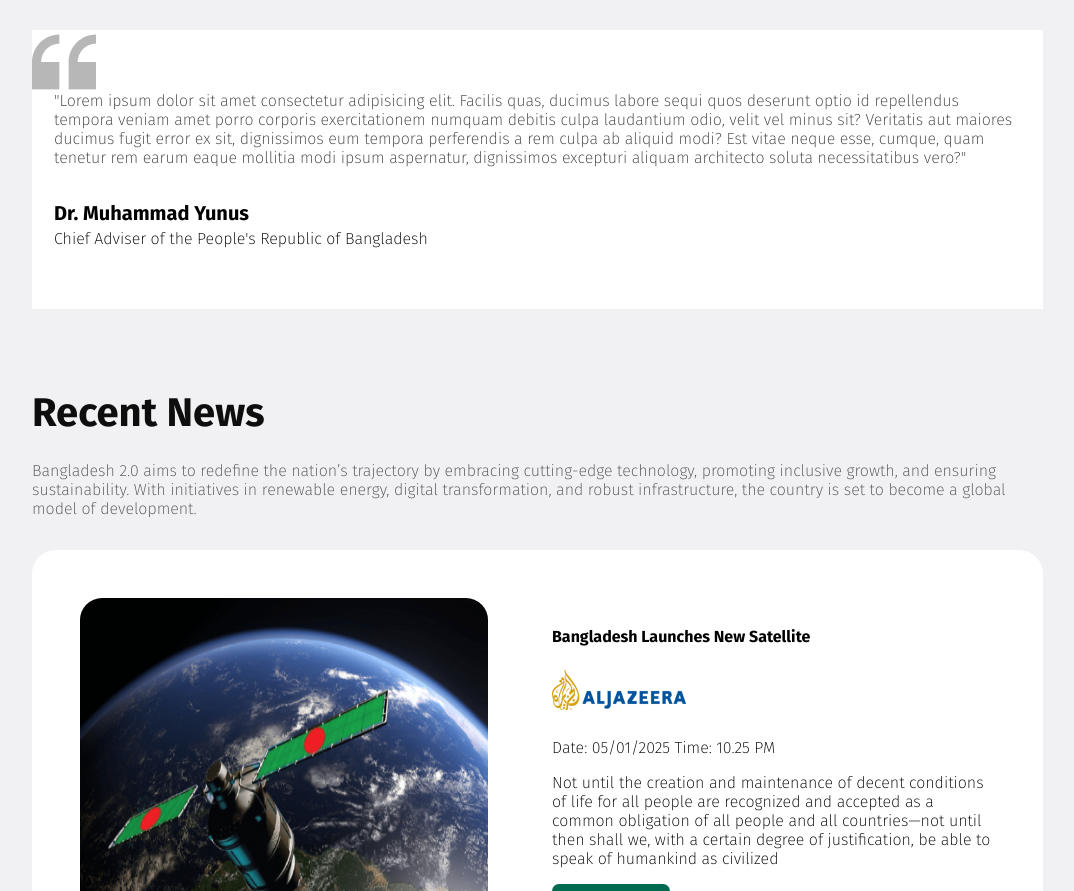
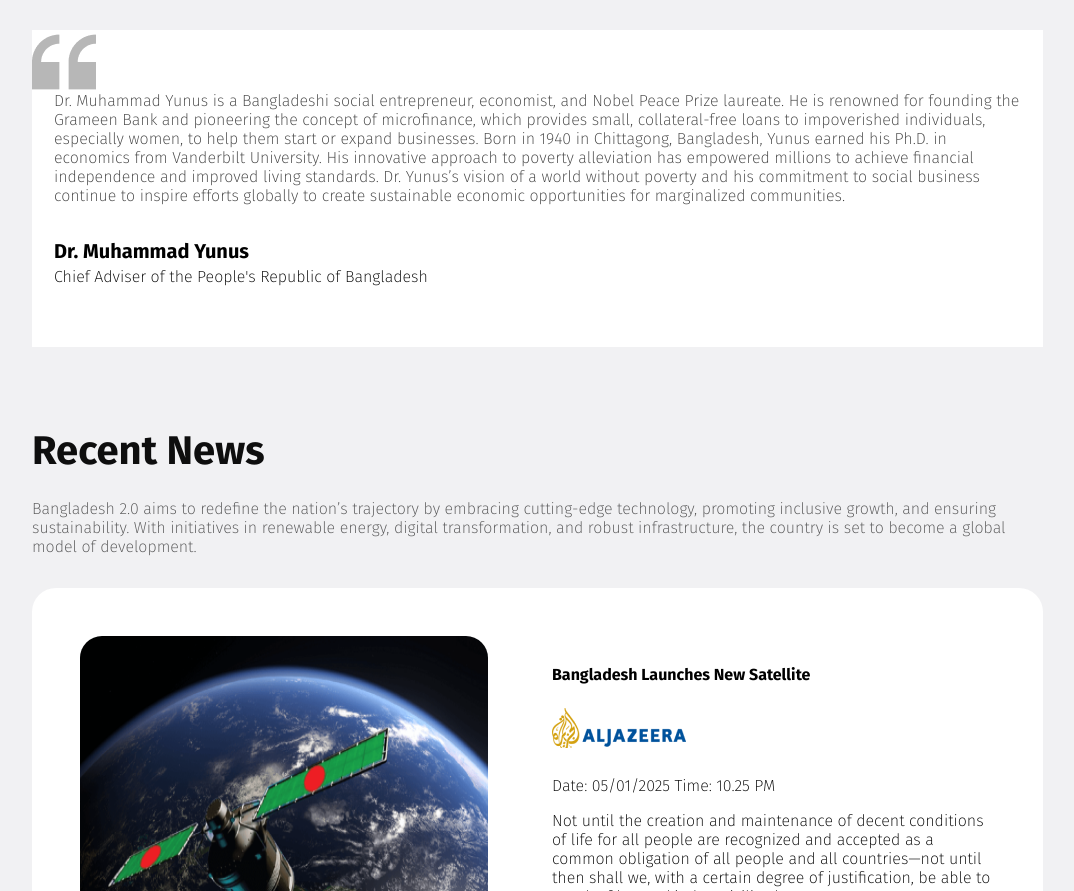
Before and after one commit to Maruf220502/first-assignment, a plain HTML site: page index.html in a window 1280 px wide. Shown: the part 1701-2592 px from the top of the page, without its empty margins (136-1210 px from the left). Drawn offline with Linux system fonts and the light colour scheme.

```diff
--- a/index.html
+++ b/index.html
@@ -49,7 +49,7 @@
             </div>
         </div>
         <div class="yunus">
-            <p class="p-description">"Lorem ipsum dolor sit amet consectetur adipisicing elit. Facilis quas, ducimus labore sequi quos deserunt optio id repellendus tempora veniam amet porro corporis exercitationem numquam debitis culpa laudantium odio, velit vel minus sit? Veritatis aut maiores ducimus fugit error ex sit, dignissimos eum tempora perferendis a rem culpa ab aliquid modi? Est vitae neque esse, cumque, quam tenetur rem earum eaque mollitia modi ipsum aspernatur, dignissimos excepturi aliquam architecto soluta necessitatibus vero?"</p>
+            <p class="p-description">Dr. Muhammad Yunus is a Bangladeshi social entrepreneur, economist, and Nobel Peace Prize laureate. He is renowned for founding the Grameen Bank and pioneering the concept of microfinance, which provides small, collateral-free loans to impoverished individuals, especially women, to help them start or expand businesses. Born in 1940 in Chittagong, Bangladesh, Yunus earned his Ph.D. in economics from Vanderbilt University. His innovative approach to poverty alleviation has empowered millions to achieve financial independence and improved living standards. Dr. Yunus’s vision of a world without poverty and his commitment to social business continue to inspire efforts globally to create sustainable economic opportunities for marginalized communities.</p>
             <h5 class="p-title">Dr. Muhammad Yunus</h5>
             <p class="p-sub-title">Chief Adviser of the People's Republic of Bangladesh</p>
         </div>
```
